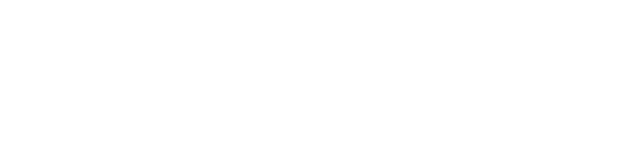
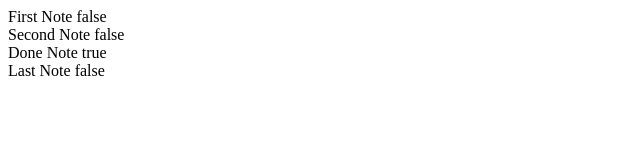
Before and after one commit to lincolnbrito/angularjs-up-and-running, a plain HTML site: page chapter2/ng-repeat-example-1.html in a window 1280 px wide. Shown: the whole page, without its empty margins (0-640 px from the left). Drawn offline with nearby package versions, Linux system fonts and the light colour scheme.

Commit message:
ngRepeat 1

```diff
--- a/chapter2/ng-repeat-example-1.html
+++ b/chapter2/ng-repeat-example-1.html
@@ -3,19 +3,21 @@
 	<title></title>
 </head>
 <body ng-controller="MainCtrl as ctrl">
-	<div ng-repeat="note in ctrl">
+	<div ng-repeat="note in ctrl.notes">
 		<span class="label">{{note.label}}</span>
-		<span class="status" ng-bind="note.status"></span>
+		<span class="status" ng-bind="note.done"></span>
 	</div>
 <script src="https://ajax.googleapis.com/ajax/libs/angularjs/1.2.19/angular.js"></script>
 <script>
 	angular.module("notesApp", []);
 	angular.module("notesApp").controller("MainCtrl", [function(){
 		var self = this;
-		self.message= 'Hello';
-		self.changeMessage = function() {
-			self.message = "Goodbye";
-		}
+		self.notes = [
+			{id: 1, label: 'First Note', done: false},
+			{id: 2, label: 'Second Note', done: false},
+			{id: 3, label: 'Done Note', done: true},
+			{id: 4, label: 'Last Note', done: false}
+		];
 
 	}]);
 </script>
```
